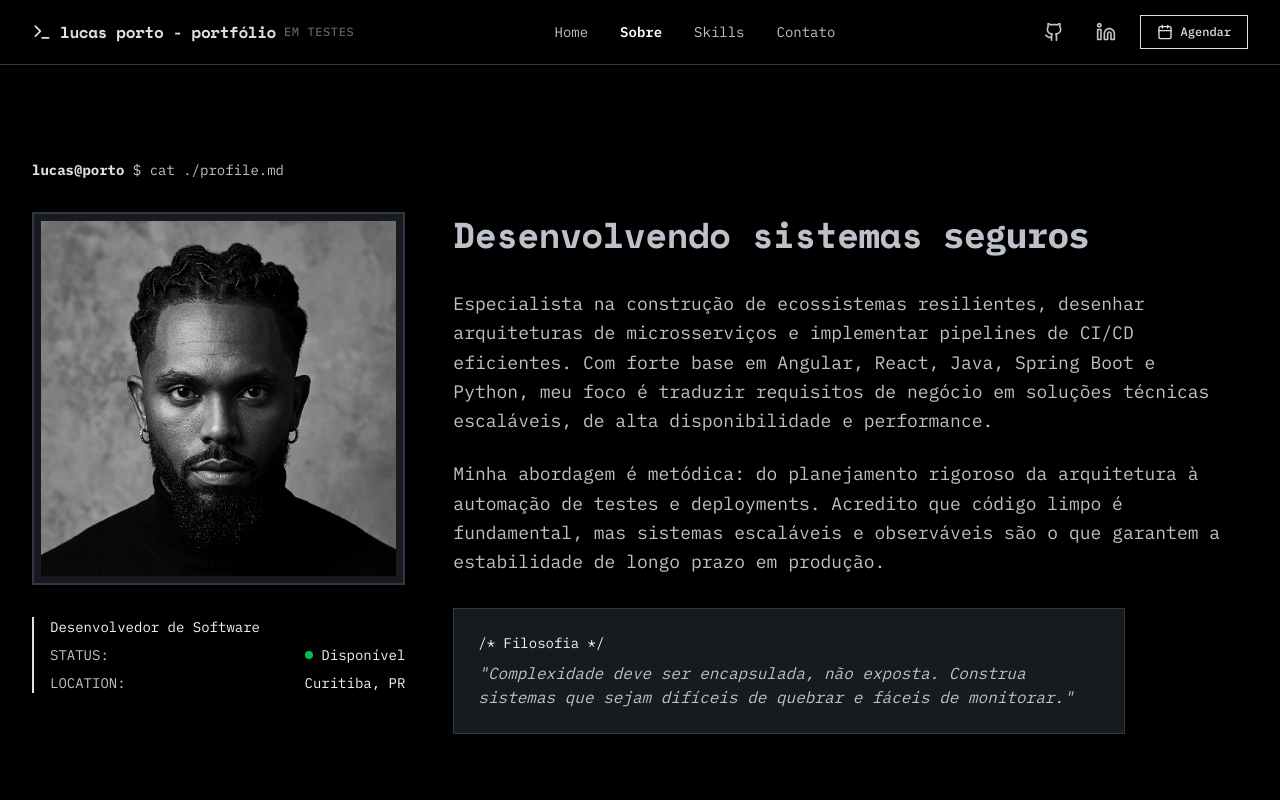
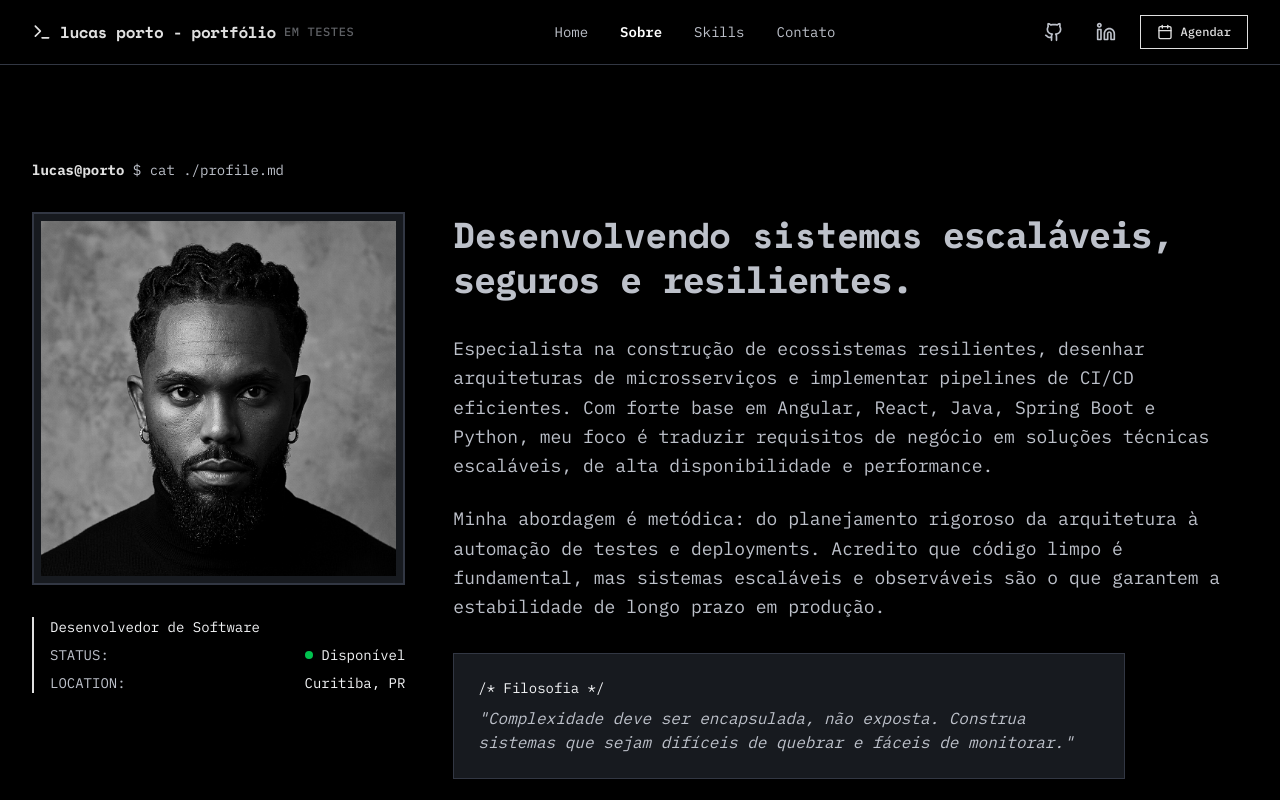
Before and after one commit to portolucaslp26/portfolio2026, a React (Vite) app: page /sobre in a window 1280 px wide. Shown: the top 800 px of the page. Built offline with nearby package versions, Linux system fonts and the light colour scheme.

Commit message:
Corrigindo layout

```diff
--- a/src/pages/Sobre.jsx
+++ b/src/pages/Sobre.jsx
@@ -59,18 +59,12 @@ export default function Sobre() {
                 <span className="text-[#E0E0E0] font-['IBM_Plex_Mono']">
                   <TypeAnimation
                     sequence={[
-                      " escaláveis",
-                      4000,
-                      " seguros",
-                      4000,
-                      " performáticos",
-                      4000,
-                      " modernos"
+                      " escaláveis, seguros e resilientes."
                     ]}
                     wrapper="span"
                     speed={50}
                     className="text-[#BDC1CA] font-['IBM_Plex_Mono']"
-                    repeat={Infinity}
+                    repeat={1}
                     />
                 </span>
               </h1>
```
